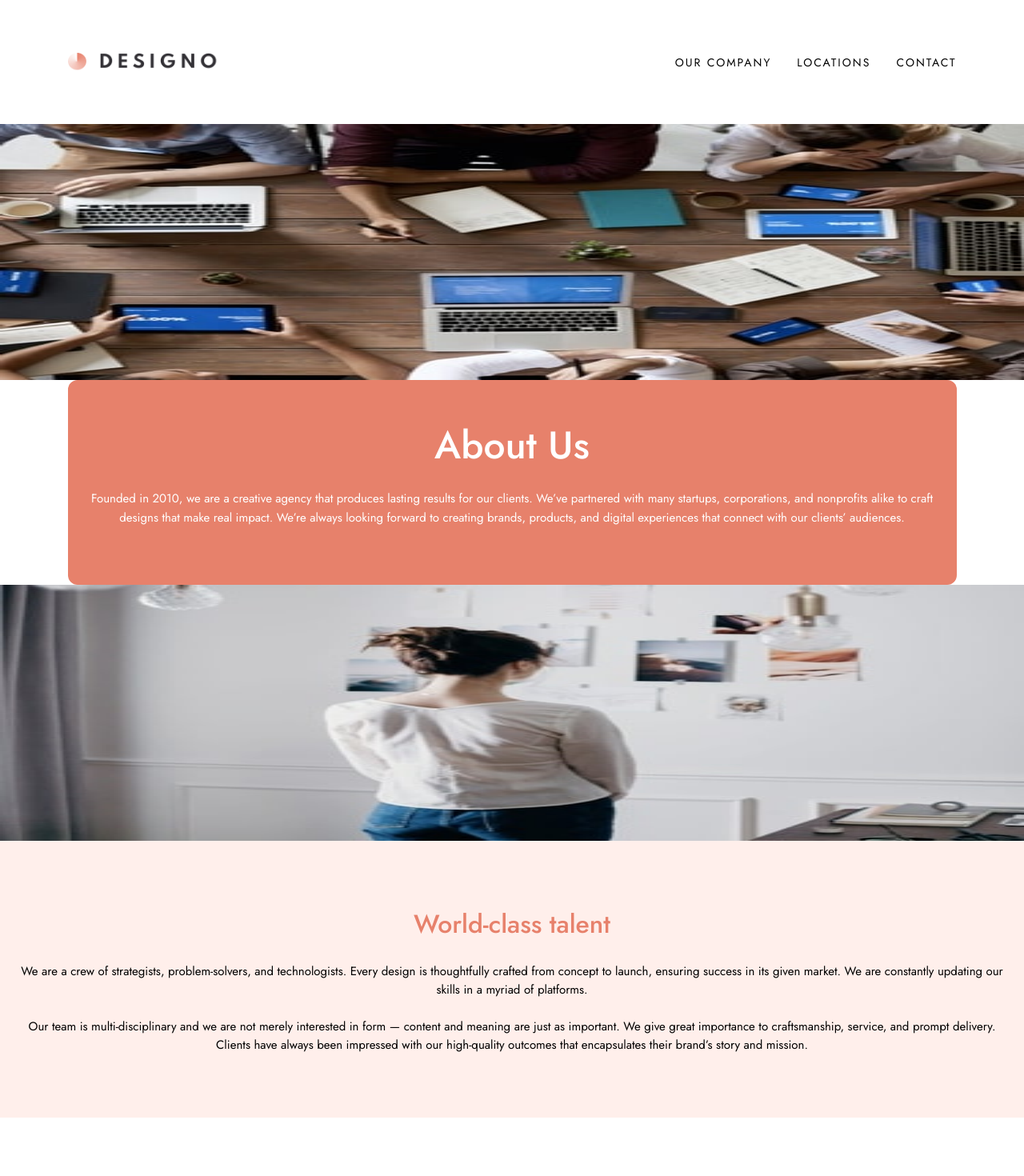
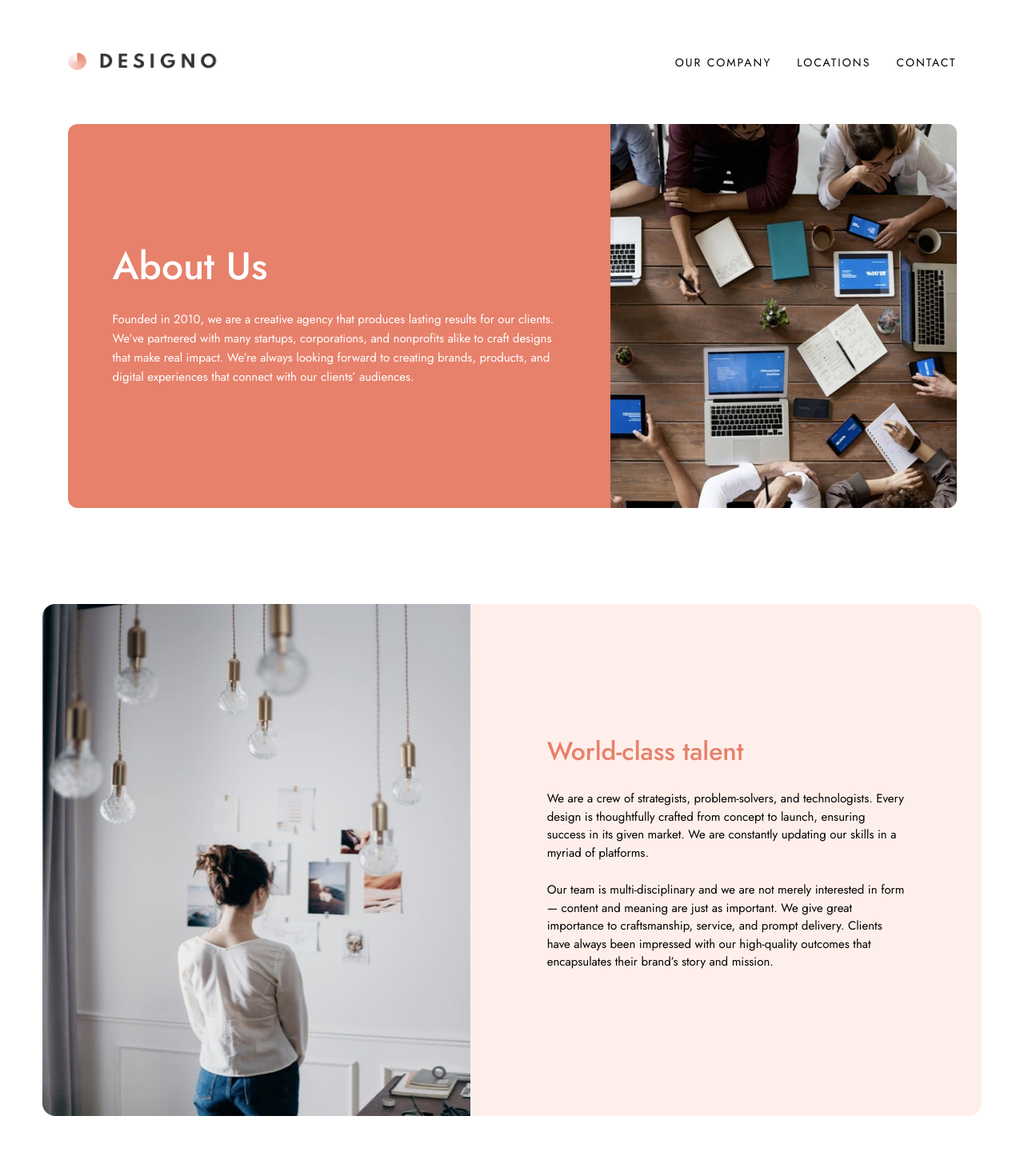
Before and after one commit to SebastienStordeur/Designo, a Next.js app: page /about in a window 1280 px wide. Shown: the top 1470 px of the page at 80% size. Built offline with nearby package versions, Linux system fonts and the light colour scheme.

Commit message:
about page responsive

```diff
--- a/components/About/AboutInfos.jsx
+++ b/components/About/AboutInfos.jsx
@@ -2,19 +2,31 @@ import React from "react";
 import Image from "next/image";
 
 const AboutInfos = (props) => {
+  const splittedArray = props.image.split(" ");
   return (
     <article
-      className={`w-full h-[800px] overflow-hidden ${props.className || ""}`}
+      className={`w-full mx-auto md:rounded-2xl overflow-hidden md:w-11/12 lg:h-[640px] lg:flex ${
+        props.className || ""
+      }`}
     >
-      <div className="relative w-full h-80">
-        <Image
-          src={props.image}
-          alt={props.title}
-          layout="fill"
-          priority={true}
-        />
+      <div className="relative w-full h-80 lg:h-full">
+        <picture>
+          <source
+            srcSet={`${splittedArray[0]}desktop${splittedArray[1]}`}
+            media="(min-width:1024px)"
+          />
+          <source
+            srcSet={`${splittedArray[0]}tablet${splittedArray[1]}`}
+            media="(min-width:768px)"
+          />
+          <img
+            src={`${splittedArray[0]}mobile${splittedArray[1]}`}
+            alt=""
+            className="absolute w-full h-full"
+          />
+        </picture>
       </div>
-      <div className="w-full bg-light-peach bg-opacity-20 px-6 py-20 text-center">
+      <div className="w-full bg-light-peach bg-opacity-20 px-6 py-20 text-center lg:text-left lg:px-24 lg:pt-40">
         <h2 className="text-peach text-[32px] font-medium">
           World-class talent
         </h2>
--- a/components/SubHeader/DesignsHeader.jsx
+++ b/components/SubHeader/DesignsHeader.jsx
@@ -2,13 +2,32 @@ import React from "react";
 
 const DesignsHeader = (props) => {
   return (
-    <section className="w-full min-h-64 py-16 px-6 bg-peach md:rounded-xl md:w-11/12 lg:max-w-[1111px] xl-mx-auto overflow-hidden mx-auto">
-      <h1 className="text-white text-5xl leading-9 text-center font-medium">
-        {props.title}
-      </h1>
-      <p className="mt-9 w-auto mx-auto text-center text-white leading-6 text-[15px]">
-        {props.description}
-      </p>
+    <section className="w-full min-h-64 bg-peach md:rounded-xl md:w-11/12 md:mb-[120px] lg:flex lg:flex-row-reverse lg:max-w-[1111px] lg:h-[480px] xl-mx-auto overflow-hidden mx-auto">
+      <div className="w-full h-80 lg:h-full lg:w-[480px] relative">
+        <picture>
+          <source
+            srcSet="/assets/about/desktop/image-about-hero.jpg"
+            media="(min-width:1024px)"
+          />
+          <source
+            srcSet="/assets/about/tablet/image-about-hero.jpg"
+            media="(min-width:768px)"
+          />
+          <img
+            src="/assets/about/mobile/image-about-hero.jpg"
+            alt=""
+            className="absolute w-full h-full"
+          />
+        </picture>
+      </div>
+      <div className="px-6 py-16 text-center md:px-14 lg:text-left lg:pt-40 lg:w-4/6">
+        <h1 className="text-white text-5xl leading-9 font-medium">
+          {props.title}
+        </h1>
+        <p className="mt-9 w-auto mx-auto text-white leading-6 text-[15px]">
+          {props.description}
+        </p>
+      </div>
     </section>
   );
 };
--- a/pages/about/index.js
+++ b/pages/about/index.js
@@ -1,34 +1,23 @@
 import React from "react";
-import Image from "next/image";
 
 import Header from "../../components/Header/Header";
 import Footer from "../../components/Footer/Footer";
 import DesignsHeader from "../../components/SubHeader/DesignsHeader";
-import Project from "../../components/WebDesign/Project/Project";
 import data from "../../data/data.json";
 import Country from "../../components/Locations/Countries/Country";
 import AboutInfos from "../../components/About/AboutInfos";
-/*
-import canada from "/../../public/assets/locations/desktop/image-map-canada.png" */
 
 const AboutPage = () => {
   return (
     <React.Fragment>
       <Header />
-      <div className="w-full h-80 relative">
-        <Image
-          src="/assets/about/mobile/image-about-hero.jpg"
-          alt=""
-          layout="fill"
-          priority={true}
-        />
-      </div>
       <DesignsHeader
+        image="/assets/about/mobile/image-about-hero.jpg"
         title="About Us"
         description="Founded in 2010, we are a creative agency that produces lasting results for our clients. We’ve partnered with many startups, corporations, and nonprofits alike to craft designs that make real impact. We’re always looking forward to creating brands, products, and digital experiences that connect with our clients’ audiences."
       />
       <AboutInfos
-        image="/assets/about/mobile/image-world-class-talent.jpg"
+        image="/assets/about/ /image-world-class-talent.jpg"
         title="World-class talent"
         firstP="We are a crew of strategists, problem-solvers, and technologists. Every design is thoughtfully crafted from concept to launch, ensuring success in its given market. We are constantly updating our skills in a myriad of platforms."
         secondP="Our team is multi-disciplinary and we are not
@@ -43,12 +32,12 @@ const AboutPage = () => {
         })}
       </section>
       <AboutInfos
-      className="mt-32"
-        image="/assets/about/mobile/image-real-deal.jpg"
+      className="mt-32 lg:flex-row-reverse"
+        image="/assets/about/ /image-real-deal.jpg"
         title="The real deal"
         firstP="As strategic partners in our clients’ businesses, we are ready to take on any challenge as our own.
         Solving real problems require empathy and collaboration, and we strive to bring a fresh perspective to every opportunity. We make design and technology more accessible and give you tools to measure success."
-        secondP="        We are visual storytellers in appealing and captivating ways. By combining business and marketing strategies, we inspire audiences to take action and drive real results."
+        secondP="We are visual storytellers in appealing and captivating ways. By combining business and marketing strategies, we inspire audiences to take action and drive real results."
       />
       <Footer />
     </React.Fragment>
```
